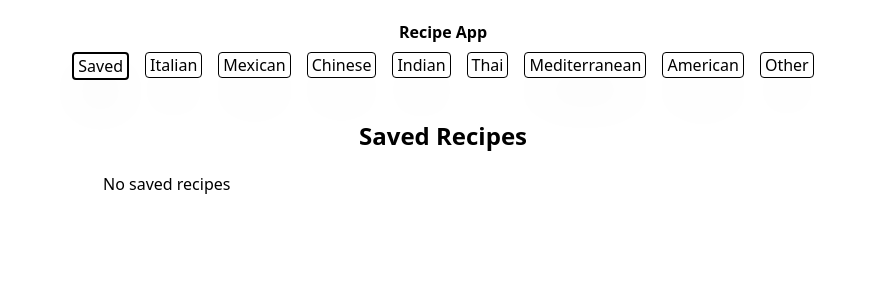
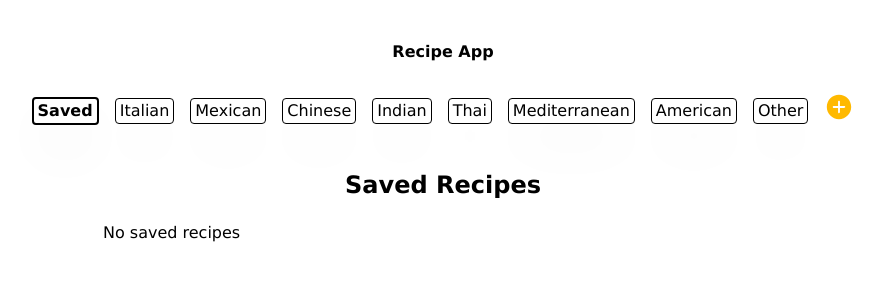
Before and after one commit to roborobbie123/Recipes-App, a React (Vite) app: page / in a window 1280 px wide. Shown: the top 300 px of the page, without its empty margins (197-1079 px from the left). Built offline with nearby package versions, Linux system fonts and the light colour scheme.

Commit message:
added custom recipe input page

```diff
--- a/src/App.jsx
+++ b/src/App.jsx
@@ -2,23 +2,43 @@ import { useState } from 'react'
 import Header from './components/Header';
 import CuisineList from './components/CuisineList';
 import Cuisine from './components/Cuisine';
+import CustomDish from './components/CustomDish';
 
 
 
 function App() {
   const [selectedCuisine, setSelectedCuisine] = useState('Saved');
+  const [showAdd, setShowAdd] = useState(false);
+  const [newDishes, setNewDishes] = useState([]);
 
 
   function handleSelectCuisine(cuisine) {
+    setShowAdd(false);
     setSelectedCuisine(cuisine);
   }
+
+  function handleShowAddDish() {
+    setShowAdd(prevState => !prevState);
+  }
+
+  function handleAddDish(dish) {
+    if (newDishes.length < 1) {
+      setNewDishes([dish]);
+    }
+    setNewDishes(prevDishes => {
+      [dish, ...prevDishes];
+    })
+  }
+
+
 
 
   return (
     <>
       <Header />
-      <CuisineList onSelect={handleSelectCuisine} selectedCuisine={selectedCuisine} />
-      <Cuisine selectedCuisine={selectedCuisine} />
+      <CuisineList onSelect={handleSelectCuisine} selectedCuisine={selectedCuisine} showAdd={handleShowAddDish}/>
+      {!showAdd && <Cuisine selectedCuisine={selectedCuisine} />}
+      {showAdd && <CustomDish onAdd={handleAddDish}/>}
 
     </>
   );
--- a/src/components/CuisineList.jsx
+++ b/src/components/CuisineList.jsx
@@ -1,15 +1,17 @@
 import { CUISINES } from "../recipes";
+import { IoIosAddCircle } from "react-icons/io";
 
-export default function CuisineList({ onSelect, selectedCuisine }) {
+export default function CuisineList({ onSelect, selectedCuisine, showAdd }) {
 
     return (
         <div className="flex mt-2 justify-center flex-wrap">
-            <ul className="flex gap-4">
+            <ul className="flex gap-4 items-center align-middle">
                 {CUISINES.map(cuisine =>
                     <li key={cuisine}><button onClick={() =>
-                        onSelect(cuisine)} className={selectedCuisine === cuisine ? 'px-1 rounded-sm border-2 shadow-2xl' : 'border px-1 rounded-sm hover:border-2 shadow-2xl'}>
+                        onSelect(cuisine)} className={selectedCuisine === cuisine ? 'px-1 rounded-sm border-2 font-semibold shadow-2xl' : 'border px-1 rounded-sm hover:border-2 shadow-2xl'}>
                         {cuisine}
                     </button></li>)}
+                    <li><button onClick={showAdd}><IoIosAddCircle className="text-3xl text-amber-400 hover:text-amber-500"/></button></li>
             </ul>
         </div>
     );
--- /dev/null
+++ b/src/components/CustomDish.jsx
@@ -0,0 +1,51 @@
+import { useRef, useState } from "react";
+
+export default function CustomDish({ onAdd, ...props }) {
+    const [ingredientFields, setIngredientFields] = useState([]);
+
+    function addIngredientField() {
+        setIngredientFields([...ingredientFields, '']);
+    }
+
+    const timeRef = useRef();
+    const dishRef = useRef();
+    const ingredientsRef = useRef();
+    const stepsRef = useRef();
+
+    const ingredientsArr = [];
+    const stepsArr = [];
+
+
+
+    function addNewDish(dish, ingredients, steps) {
+        const newDish = {
+            link: '',
+            img: '',
+            time: timeRef.current.value,
+            dish: dishRef.current.value,
+            ingredients: ingredients,
+            steps: steps
+        }
+
+        onAdd(newDish);
+    }
+
+    return (
+        <div {...props} className="flex flex-col items-center mt-10">
+            <div className="flex flex-col text-left gap-3">
+                <h1 className="font-semibold">Custom Recipe</h1>
+                <label>Dish Name: <input ref={dishRef} type="text" className="bg-amber-100" /></label>
+                <label>Time: <input ref={timeRef} type="text" className="bg-amber-100" /></label>
+
+                <h2>Ingredients:</h2>
+                <label>Ingredients: <input ref={ingredientsRef} type="text" className="bg-amber-100" /></label>
+
+                <label>Steps: <input ref={stepsRef} type="text" className="bg-amber-100" /></label>
+                <button>Save</button>
+            </div>
+        </div>
+    );
+
+
+
+}
--- a/src/components/Header.jsx
+++ b/src/components/Header.jsx
@@ -1,7 +1,7 @@
 export default function Header() {
     return(
-        <div className="flex justify-center mt-5">
-            <h1 className="font-bold">Recipe App</h1>
+        <div className="flex justify-center mt-10">
+            <h1 className="font-bold mb-5">Recipe App</h1>
         </div>
     );
 }
--- a/src/components/Recipe.jsx
+++ b/src/components/Recipe.jsx
@@ -20,9 +20,9 @@ export default function Recipe({ cuisine, dish, onSelect, onSave, isSaved }) {
     let iconStyles = '';
 
     if (inFavorites) {
-        iconStyles = 'text-red-400 text-lg hover:text-red-500 hover:text-bold hover:size-6';
+        iconStyles = 'text-red-400 text-xl hover:text-red-500 hover:text-bold hover:size-6';
     } else {
-        iconStyles = 'text-blue-400 text-lg hover:text-blue-500 hover:text-bold hover:size-6'
+        iconStyles = 'text-blue-400 text-xl hover:text-blue-500 hover:text-bold hover:size-6'
     }
 
     const buttonStyles = isOpen ? 'font-semibold text-xl' : ' text-xl font-normal hover:font-semibold';
@@ -38,7 +38,7 @@ export default function Recipe({ cuisine, dish, onSelect, onSave, isSaved }) {
             </li>
             {isOpen &&
                 <div className="ml-5">
-                    <ul className="list-disc">
+                    <ul className="list-disc mb-3">
                         <div className="my-3">
                             <span className="underline">Time:</span><span> {foodItem?.time}</span>
                         </div>
@@ -46,7 +46,11 @@ export default function Recipe({ cuisine, dish, onSelect, onSave, isSaved }) {
                         {foodItem?.ingredients.map((ingredient, index) =>
                             <li className="ml-3" key={index}>{ingredient}</li>)}
                     </ul>
-                    <img src={foodItem?.img} alt={foodItem.dish} className="w-70 h-60 aspect-[13/9] rounded-sm"/>
+                    <div className="w-1/3 h-100">
+                        <a href={foodItem?.link} target="_blank" rel="noopener noreferrer" >
+                            <img src={foodItem?.img} alt={foodItem?.dish} className="w-full h-full rounded-sm" />
+                        </a>
+                    </div>
                     <ol className="list-decimal w-1/2">
                         <p className="mt-3 underline">Steps: </p>
                         {foodItem?.steps.map((step, index) =>
--- a/src/index.css
+++ b/src/index.css
@@ -1 +1,6 @@
 @import "tailwindcss";
+
+
+:root {
+    font-family:'Lucida Sans', 'Lucida Sans Regular', 'Lucida Grande', 'Lucida Sans Unicode', Geneva, Verdana, sans-serif;
+}
```
